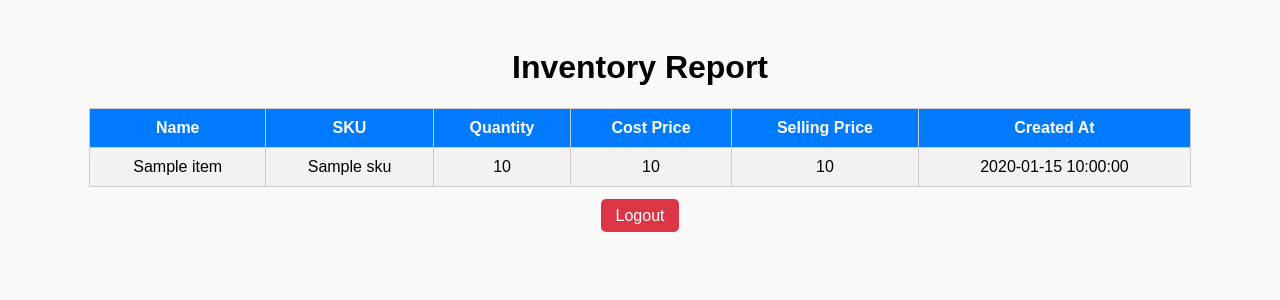
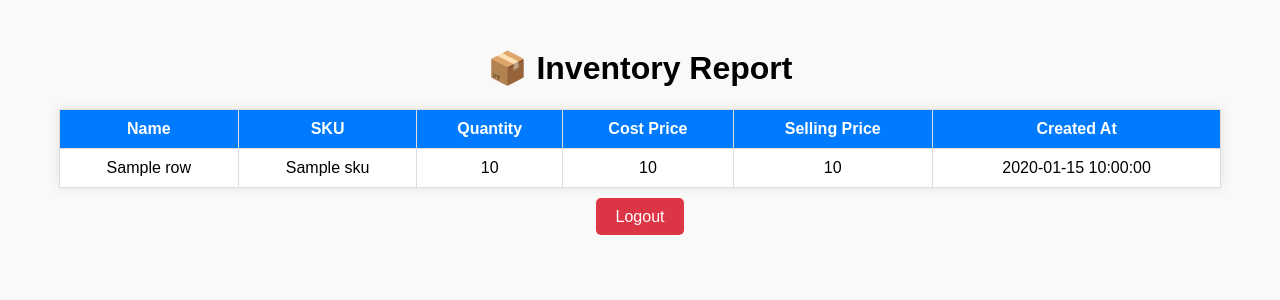
Before and after one commit to iyadalduhni/inventory-system, a Flask app: template templates/report.html in a window 1280 px wide. Shown: the top 300 px of the page. Run offline with Flask 3, Linux system fonts and the light colour scheme; the template is opened without the code that fills it: most values are stand-ins (such as "Sample title", 1, 10 or a date in 2020).

Commit message:
Update report.html

```diff
--- a/templates/report.html
+++ b/templates/report.html
@@ -6,18 +6,25 @@
   <style>
     body { font-family: Arial, sans-serif; background: #f9f9f9; padding: 20px; }
     h1 { text-align: center; }
-    table { width: 90%; margin: 20px auto; border-collapse: collapse; }
-    th, td { border: 1px solid #ccc; padding: 10px; text-align: center; }
+    table {
+      width: 95%; margin: 20px auto; border-collapse: collapse;
+      background: #fff; box-shadow: 0 0 10px rgba(0,0,0,0.1);
+    }
+    th, td { border: 1px solid #ddd; padding: 10px; text-align: center; }
     th { background: #007bff; color: white; }
     tr:nth-child(even) { background: #f2f2f2; }
     .logout { text-align: center; margin: 20px; }
-    .logout a { text-decoration: none; padding: 8px 15px; background: #dc3545; color: white; border-radius: 5px; }
+    .logout a {
+      text-decoration: none; padding: 10px 20px; background: #dc3545;
+      color: white; border-radius: 5px;
+    }
     .logout a:hover { background: #a71d2a; }
   </style>
 </head>
 <body>
-  <h1>Inventory Report</h1>
+  <h1>📦 Inventory Report</h1>
   <table>
+    <thead>
       <tr>
         <th>Name</th>
         <th>SKU</th>
@@ -26,16 +33,19 @@
         <th>Selling Price</th>
         <th>Created At</th>
       </tr>
-    {% for item in items %}
+    </thead>
+    <tbody>
+      {% for row in rows %}
       <tr>
-      <td>{{ item.name }}</td>
-      <td>{{ item.sku }}</td>
-      <td>{{ item.quantity }}</td>
-      <td>{{ item.price }}</td>
-      <td>{{ item.selling_price }}</td>
-      <td>{{ item.created_at }}</td>
+        <td>{{ row.name }}</td>
+        <td>{{ row.sku }}</td>
+        <td>{{ row.quantity }}</td>
+        <td>{{ row.price }}</td>
+        <td>{{ row.selling_price }}</td>
+        <td>{{ row.created_at }}</td>
       </tr>
       {% endfor %}
+    </tbody>
   </table>
 
   <div class="logout">
```
Lines whose indentation alone changed are shown as unchanged.
